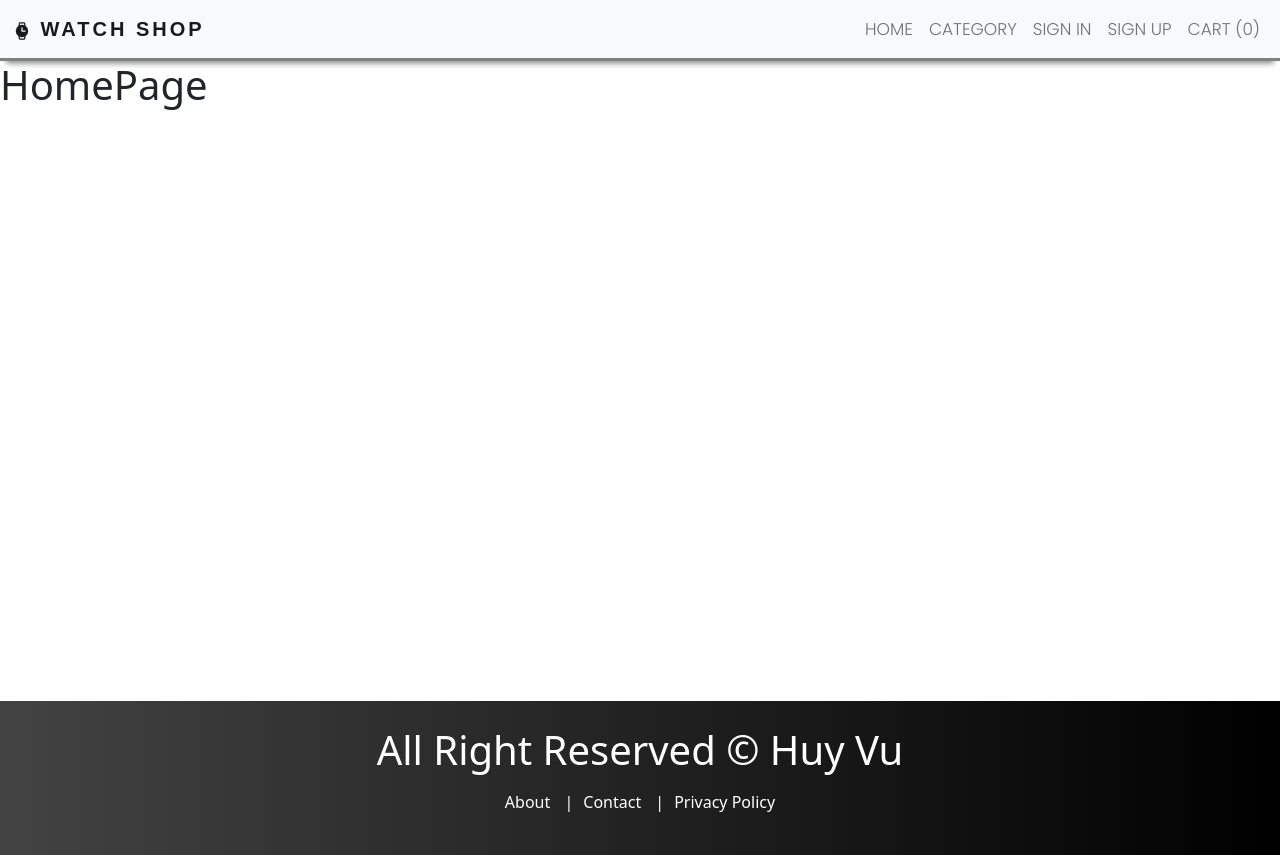
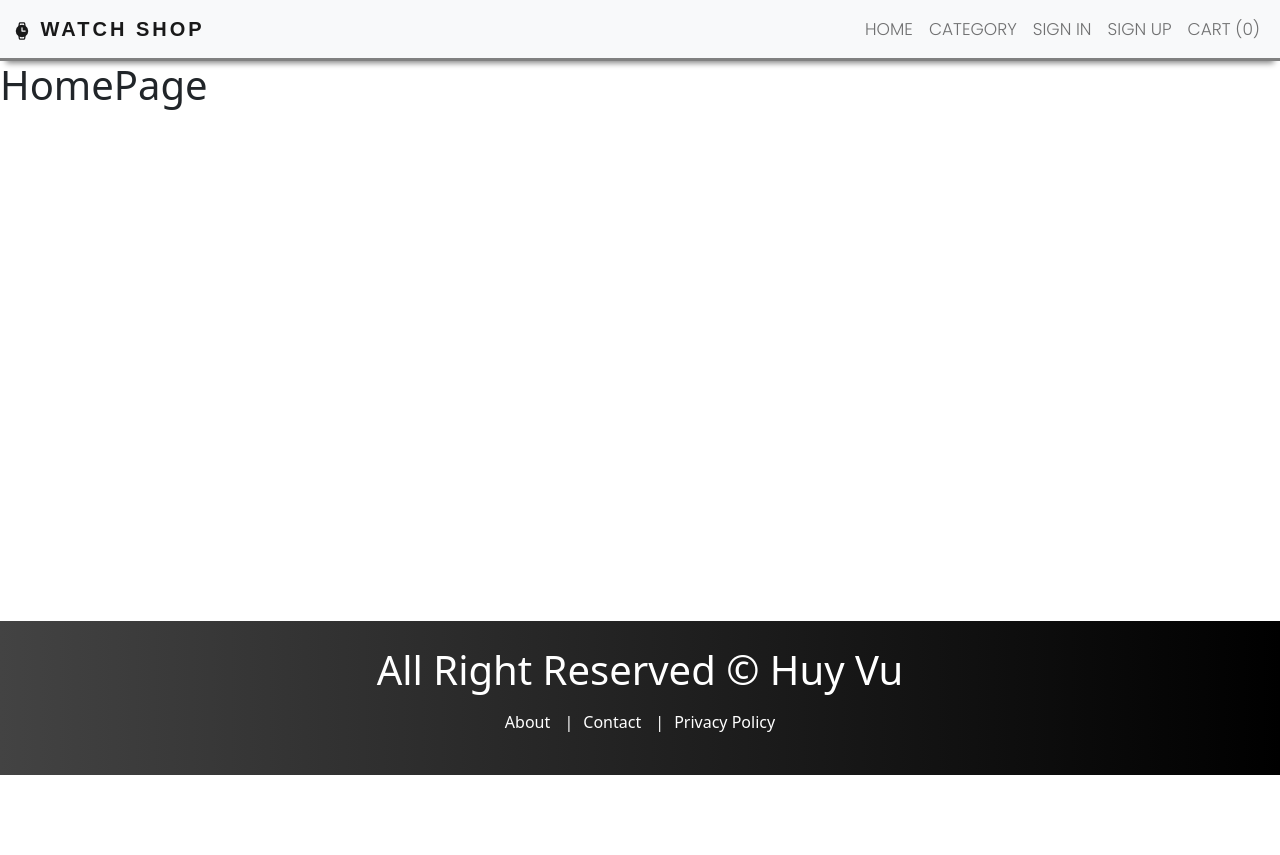
Before and after one commit to hahuyvu975/watch-shop, a React (Create React App) app in the folder client/: page / in a window 1280 px wide. After the commit the page ends 800 px from the top, so only its background shows below. Built offline with nearby package versions, Linux system fonts and the light colour scheme; the HTML template or start-up script is replaced by a standard one.

Commit message:
Fix style main

```diff
--- a/client/src/components/Layout/Layout.js
+++ b/client/src/components/Layout/Layout.js
@@ -6,7 +6,7 @@ const Layout = ({children}) => {
     return (
         <div>
                <Header/>
-                   <main style={{minHeight: '80vh'}}>
+                   <main style={{minHeight: '70vh'}}>
                        {children}
                    </main>
                <Footer/>
```
